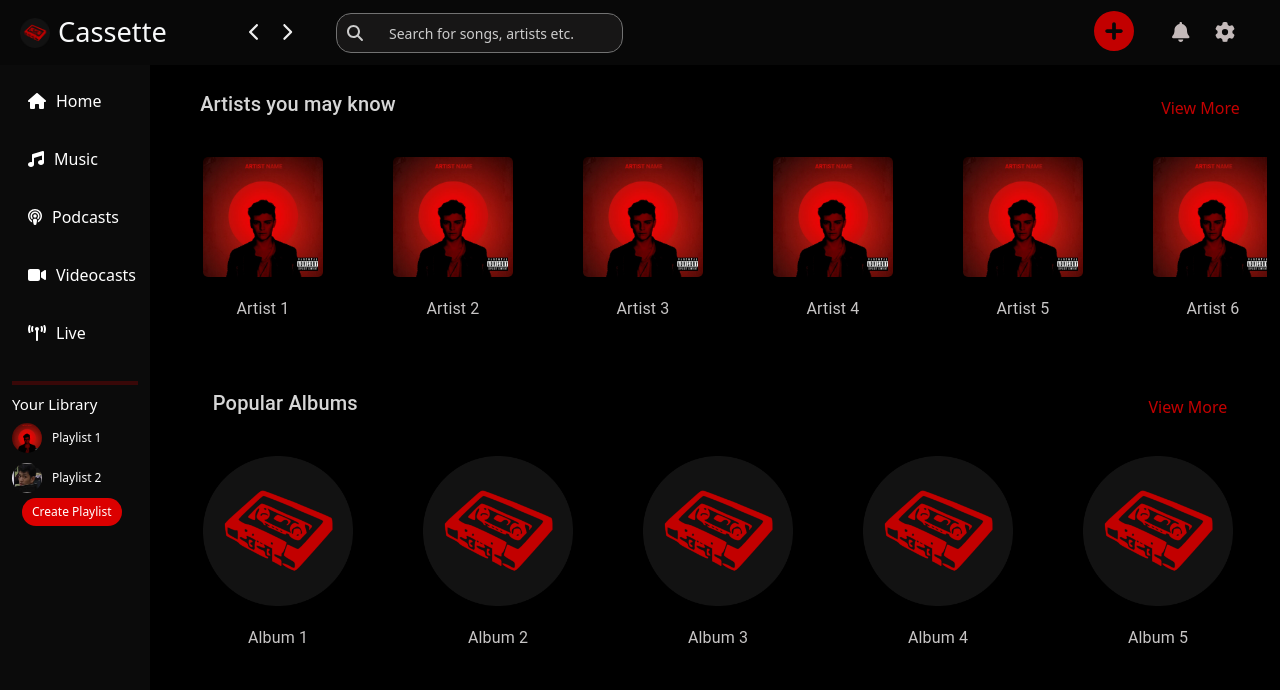
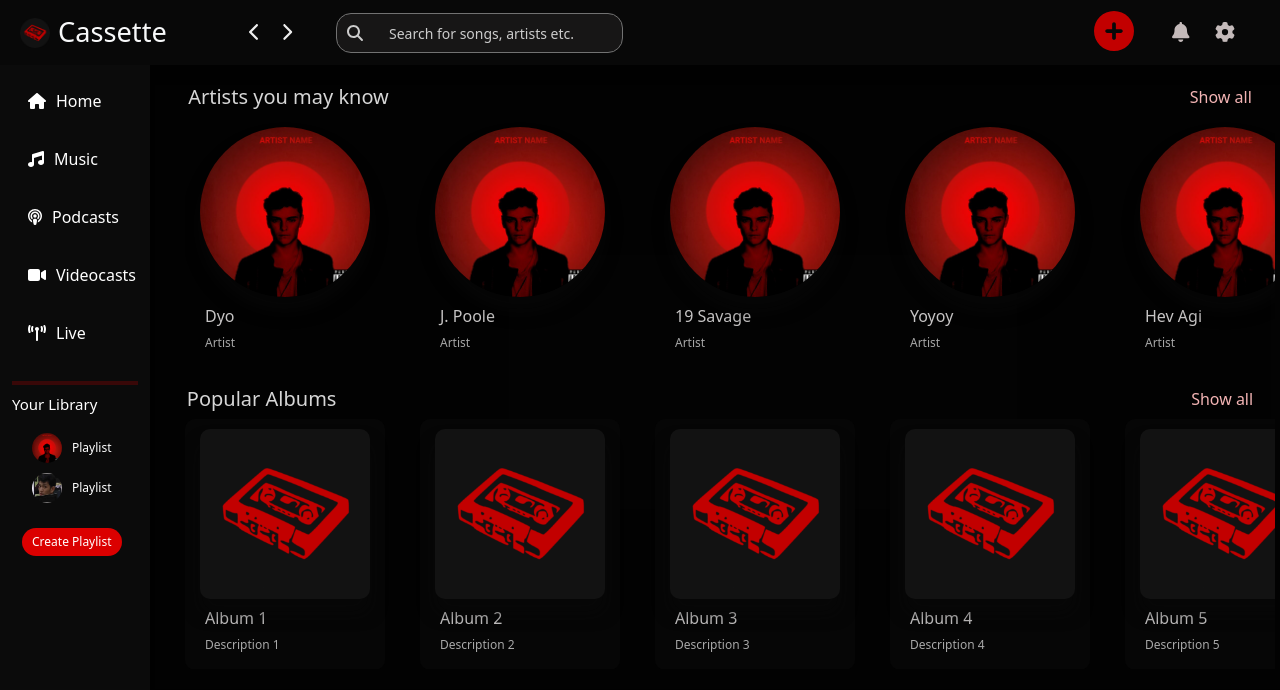
Before and after one commit to Franzeeee/Cassette-Frontend, a React (Vite) app: page /musicMP in a window 1280 px wide. Shown: the top 690 px of the page. Built offline with nearby package versions, Linux system fonts and the light colour scheme.

Commit message:
Updated MusicMP

```diff
--- a/src/App.jsx
+++ b/src/App.jsx
@@ -12,6 +12,7 @@ import MusicPlayer from './pages/MusicPlayer';
 import ContentManagement from './pages/Admin/ContentManagement';
 import HomeMP from './pages/HomeMP';
 import MusicMP from './pages/MusicMP';
+import Playlist from './pages/Playlist';
 import AdminRoutes from './routes/AdminRoutes'
 import ListenerRoutes from './routes/ListenerRoutes';
 import StudioRoutes from './routes/StudioRoutes';
@@ -41,6 +42,7 @@ function App() {
           <Route path="/" element={<HomeMP />} />
           <Route path='/music_player' element={<MusicPlayer/>} />
           <Route path='/musicMP' element={<MusicMP/>} />
+          <Route path='/playlist' element={<Playlist/>} />
         </Route>
 
         {/* Routes for Admin and Super Admin */}
--- a/src/Components/SideNavMP.jsx
+++ b/src/Components/SideNavMP.jsx
@@ -6,7 +6,6 @@ import {
   faPodcast,
   faVideo,
   faBroadcastTower,
-
 } from "@fortawesome/free-solid-svg-icons";
 import "../assets/css/side-navMP.css";
 import { Link } from "react-router-dom";
@@ -25,7 +24,7 @@ function SideNavMP({ activePage }) {
 
   return (
     <nav className="side-nav-mp">
-      <ul className=" d-flex flex-column list-unstyled align-items-start gap-4 py-4 px-3 mb-0">
+      <ul className="d-flex flex-column list-unstyled align-items-start gap-4 py-4 px-3 mb-0">
         {navItems.map((item, index) => (
           <Link to={item.link} key={index}>
             <li
@@ -44,16 +43,22 @@ function SideNavMP({ activePage }) {
       <div className="library-section">
         <h3 className="library-header">Your Library</h3>
         <div className="playlist-container">
+          <Link to="/playlist">
             <button className="playlist-button">
               <img src={playlist} alt="Playlist 1" className="playlist-image" />
-            <span className="playlist-name">Playlist 1</span>
+              <span className="playlist-name">Playlist</span>
             </button>
+          </Link>
+          <Link to="/playlist">
             <button className="playlist-button">
               <img src={song} alt="Playlist 2" className="playlist-image" />
-            <span className="playlist-name">Playlist 2</span>
+              <span className="playlist-name">Playlist</span>
             </button>
+          </Link>
         </div>
+        <Link to="/create-playlist">
           <button className="create-playlist-button">Create Playlist</button>
+        </Link>
       </div>
 
       {/* Profile/Logout */}
--- /dev/null
+++ b/src/assets/css/Playlist.css
@@ -0,0 +1,26 @@
+.playlist-container {
+    display: flex;
+    flex-direction: column;
+    margin: 20px 20px 20px 20px;
+
+  }
+
+  .top-container,
+  .bottom-container {
+    padding: 20px;
+    color:white;
+  }
+
+  .top-container {
+    display: flex;
+    background: rgb(24, 24, 24);
+    max-height: 250px;
+    min-height: 200px;
+  }
+
+  .bottom-container {
+    display: flex;
+    background: rgba(46, 15, 15, 0.486);
+    min-height: 370px;
+    max-height: 380px;
+}
--- a/src/assets/css/musicMP.css
+++ b/src/assets/css/musicMP.css
@@ -1,50 +1,60 @@
+.container-parent {
+  background-color: rgba(5, 5, 5, 0.37);
+}
+
 .dashboard-container {
   width: 100%;
-  height: 50%;
-  padding: 3px 3px 2px 3px;
-  margin: 20px 20px 20px 20px;
+  height: 100%;
+  margin: 20px 30px 20px 5px;
   overflow: hidden !important;
+  background-color: rgba(5, 5, 5, 0.37);
 }
 
 .overflow-auto {
   overflow: hidden !important;
 }
 
-.artist-title-viewmore,
+.artist-title-viewmore{
+  display: flex;
+  flex-flow: row wrap;
+  justify-content: space-around;
+  gap: 65%;
+}
+
 .albums-title-viewmore {
   display: flex;
   flex-flow: row wrap;
   justify-content: space-around;
-  gap: 65%;
-  margin-right: 30px;
+  gap: 70%;
 }
 
 .view-morebtn {
   background-color: transparent;
-  color: #c20000;
+  color: #f3b4b4;
   border-width: 0px;
 }
 
 .artists-container,
 .albums-container {
-  margin: 30px 30px 30px 30px;
+  margin: 0px 10px 20px 30px;
   min-height: 200px;
-  max-height: 350px;
+  max-height: 250px;
   overflow-x: auto;
   overflow-y: hidden;
 }
 
 
-
 .artist-title,
 .albums-title {
   color: rgb(214, 214, 214);
+
 }
 
 .artist-cards-container,
 .album-cards-container {
   display: flex;
-  gap: 70px;
+  gap: 35px;
+  margin-right: 0px;
 }
 
 .css-bhp9pd-MuiPaper-root-MuiCard-root {
@@ -52,13 +62,36 @@
   background-color: transparent !important;
 }
 
-.artist-card,
+
 .album-card {
-  flex: 0 0 auto;
-  width: calc(20% - 20px); /* Adjust the width as needed */
+  max-width: 200px;
+  min-width: 200px;
   display: flex;
   flex-direction: column;
+  background-color: #080808c5;
+  border-radius: 10px;
 }
+
+.artist-card {
+  max-width: 200px;
+  min-width: 200px;
+  display: flex;
+  flex-direction: column;
+  background-color: transparent;
+  border-radius: 10px;
+}
+
+.image-container {
+  position: relative; /* Ensure the container is positioned relative */
+}
+
+.artist-image,
+.album-image {
+  position: relative; /* Position the image absolutely within its container */
+  top: 10px; /* Adjust the top position as needed */
+  left: 15px; /* Adjust the left position as needed */
+}
+
 
 .artist-info,
 .album-info {
@@ -67,24 +100,48 @@
   align-items: center;
 }
 
-.artist-image,
+.artist-image {
+  max-width: 190px !important;
+  min-width: 170px !important;
+  max-height: 190px !important;
+  min-height: 170px !important;
+  border-radius: 50%;
+  object-fit:contain;
+  justify-content: center;
+  align-items: center;
+  box-shadow: 0px 14px 16px rgba(8, 8, 8, 0.6)
+
+}
+
 .album-image {
-  max-width: 150px !important;
-  min-width: 120px !important;
-  max-height: 150px !important;
-  min-height: 120px !important;
-  border-radius: 5px;
+  max-width: 170px !important;
+  min-width: 150px !important;
+  max-height: 190px !important;
+  min-height: 170px !important;
+  border-radius: 10px;
+  object-fit: cover;
+  box-shadow: 0px 14px 16px rgba(8, 8, 8, 0.6)
+
 }
 
 .artist-name-container,
 .album-name-container {
-  text-align: center;
+  text-align: left;
+  margin-left: 20px;
   margin-top: 20px;
 }
 
 .artist-name,
 .album-name {
   color: rgb(199, 197, 197);
+  font-size: 16px;
+}
+
+.artist-description,
+.album-description {
+  font-size: 12px; /* Set the font size for the descriptions */
+  color: #a8a8a8; /* Set the text color to gray */
+  margin-top: 5px; /* Add some space between the name and description */
 }
 
 
@@ -94,3 +151,50 @@
   width: 0;
   height: 0;
 }
+
+.album-card:hover {
+  background-color: rgba(15, 15, 15, 0.808); /* Lighter gray background color */
+  transition: background-color 0.3s ease; /* Smooth transition */
+}
+
+.artist-card:hover {
+  background-color: rgba(15, 15, 15, 0.808); /* Lighter gray background color */
+  transition: background-color 0.3s ease; /* Smooth transition */
+
+}
+
+
+.card-content {
+  position: relative;
+}
+
+
+.play-button {
+  position: absolute;
+  right: 25px;
+  bottom: 0;
+  display: none;
+  width: 40px;
+  height: 40px;
+  background-color: rgba(219, 8, 8, 1);
+  border-radius: 50%;
+  display: flex;
+  justify-content: center;
+  align-items: center;
+  color: white;
+  cursor: pointer;
+  opacity: 0;
+  transition: 320ms
+}
+
+.artist-card:hover .play-button,
+.album-card:hover .play-button {
+  bottom: -5px; /* Adjust to original position */
+  opacity: 1; /* Set opacity to 1 */
+}
+
+
+.play-button svg {
+  width: 24px;
+  height: 24px;
+}
--- a/src/pages/MusicMP.jsx
+++ b/src/pages/MusicMP.jsx
@@ -1,72 +1,92 @@
-import React from "react";
+import React, { useState } from "react";
+import { Link } from "react-router-dom";
 import LayoutMP from "../Layout/LayoutMP";
-import { Card, Typography } from "@mui/material";
-
 import "../assets/css/musicMP.css";
 import ArtistImg from "../assets/img/artist-img.jpg";
-import AlbumImg from "../assets/img/Cassette-logo.png";
+import AlbumImg from "../assets/img/Cassettelogosq.png";
 
 function MusicMP() {
+  const [showArtistPlayButton, setShowArtistPlayButton] = useState(null); // State to control play button visibility for artist cards
+  const [showAlbumPlayButton, setShowAlbumPlayButton] = useState(null); // State to control play button visibility for album cards
+
   const artists = [
-    { id: 1, name: "Artist 1", image: ArtistImg },
-    { id: 2, name: "Artist 2", image: ArtistImg },
-    { id: 3, name: "Artist 3", image: ArtistImg },
-    { id: 4, name: "Artist 4", image: ArtistImg },
-    { id: 5, name: "Artist 5", image: ArtistImg },
-    { id: 6, name: "Artist 6", image: ArtistImg },
-    { id: 7, name: "Artist 7", image: ArtistImg },
-    { id: 8, name: "Artist 8", image: ArtistImg }
-
+    { id: 1, name: "Dyo", description: "Artist", image: ArtistImg },
+    { id: 2, name: "J. Poole", description: "Artist", image: ArtistImg },
+    { id: 3, name: "19 Savage", description: "Artist", image: ArtistImg },
+    { id: 4, name: "Yoyoy", description: "Artist", image: ArtistImg },
+    { id: 5, name: "Hev Agi", description: "Artist", image: ArtistImg }
   ];
 
   const albums = [
-    { id: 1, name: "Album 1", image: AlbumImg },
-    { id: 2, name: "Album 2", image: AlbumImg },
-    { id: 3, name: "Album 3", image: AlbumImg },
-    { id: 4, name: "Album 4", image: AlbumImg },
-    { id: 5, name: "Album 5", image: AlbumImg },
-    { id: 6, name: "Album 6", image: AlbumImg },
-    { id: 6, name: "Album 6", image: AlbumImg }
+    { id: 1, name: "Album 1", description: "Description 1", image: AlbumImg },
+    { id: 2, name: "Album 2", description: "Description 2", image: AlbumImg },
+    { id: 3, name: "Album 3", description: "Description 3", image: AlbumImg },
+    { id: 4, name: "Album 4", description: "Description 4", image: AlbumImg },
+    { id: 5, name: "Album 5", description: "Description 5", image: AlbumImg }
   ];
 
   return (
     <LayoutMP activePage={"MusicMP"}>
       <div className="dashboard-container">
-      <div className="artist-title-viewmore">
-      <Typography className="artist-title" variant="h6" gutterBottom>
-            Artists you may know
-          </Typography>
-      <button className="view-morebtn">View More</button>
-      </div>
+        <div className="artist-title-viewmore">
+          <h5 className="artist-title">Artists you may know</h5>
+          <Link to="/artists" className="view-morebtn">Show all</Link>
+        </div>
         <div className="artists-container">
           <div className="artist-cards-container">
             {artists.map(artist => (
-              <Card key={artist.id} className="artist-card">
-                {/* Artist card content */}
-                <img src={artist.image} alt={artist.name} className="artist-image" />
+              <div
+                key={artist.id}
+                className="artist-card"
+                onMouseEnter={() => setShowArtistPlayButton(artist.id)}
+                onMouseLeave={() => setShowArtistPlayButton(null)}
+              >
+                <div className="image-container">
+                  <img src={artist.image} alt={artist.name} className="artist-image" />
+                  {showArtistPlayButton === artist.id && (
+                    <div className="play-button">
+                      <svg xmlns="http://www.w3.org/2000/svg" width="24" height="24" viewBox="0 0 24 24">
+                        <path d="M8 5v14l11-7z" />
+                      </svg>
+                    </div>
+                  )}
+                </div>
                 <div className="artist-name-container">
-                  <Typography className="artist-name">{artist.name}</Typography>
+                  <h4 className="artist-name">{artist.name}</h4>
+                  <p className="artist-description">{artist.description}</p>
                 </div>
-              </Card>
+              </div>
             ))}
           </div>
         </div>
         <div className="albums-title-viewmore">
-      <Typography className="albums-title" variant="h6" gutterBottom>
-            Popular Albums
-          </Typography>
-      <button className="view-morebtn">View More</button>
-      </div>
+          <h5 className="albums-title">Popular Albums</h5>
+          <Link to="/albums" className="view-morebtn">Show all</Link>
+        </div>
         <div className="albums-container">
           <div className="album-cards-container">
             {albums.map(album => (
-              <Card key={album.id} className="album-card">
-                {/* Album card content */}
-                <img src={album.image} alt={album.name} className="album-image" />
+              <div
+                key={album.id}
+                className="album-card"
+                onMouseEnter={() => setShowAlbumPlayButton(album.id)}
+                onMouseLeave={() => setShowAlbumPlayButton(null)}
+              >
+                <div className="image-container">
+                  <img src={album.image} alt={album.name} className="album-image" />
+                  {showAlbumPlayButton === album.id && (
+                    <div className="play-button">
+                      <svg xmlns="http://www.w3.org/2000/svg" width="24" height="24" viewBox="0 0 24 24">
+                        <path d="M8 5v14l11-7z" />
+                      </svg>
+                    </div>
+                  )}
+                </div>
                 <div className="album-name-container">
-                  <Typography className="album-name">{album.name}</Typography>
+                  <h4 className="album-name">{album.name}</h4>
+                  <p className="album-description">{album.description}</p>
                 </div>
-              </Card>
+              </div>
             ))}
           </div>
         </div>
--- /dev/null
+++ b/src/pages/Playlist.jsx
@@ -0,0 +1,19 @@
+import React, { useState } from "react";
+import { Link } from "react-router-dom";
+import LayoutMP from "../Layout/LayoutMP";
+import "../assets/css/Playlist.css";
+import ArtistImg from "../assets/img/artist-img.jpg";
+import AlbumImg from "../assets/img/Cassettelogosq.png";
+
+function Playlist() {
+  return (
+    <LayoutMP activePage={"Playlist"}>
+        <div className="playlist-container">
+             <div class="top-container">1</div>
+             <div class="bottom-container">2</div>
+        </div>
+    </LayoutMP>
+  );
+}
+
+export default Playlist;
```
Also changed, not shown: src/assets/img/Cassettelogosq.png (added). Lines whose indentation alone changed are shown as unchanged.
